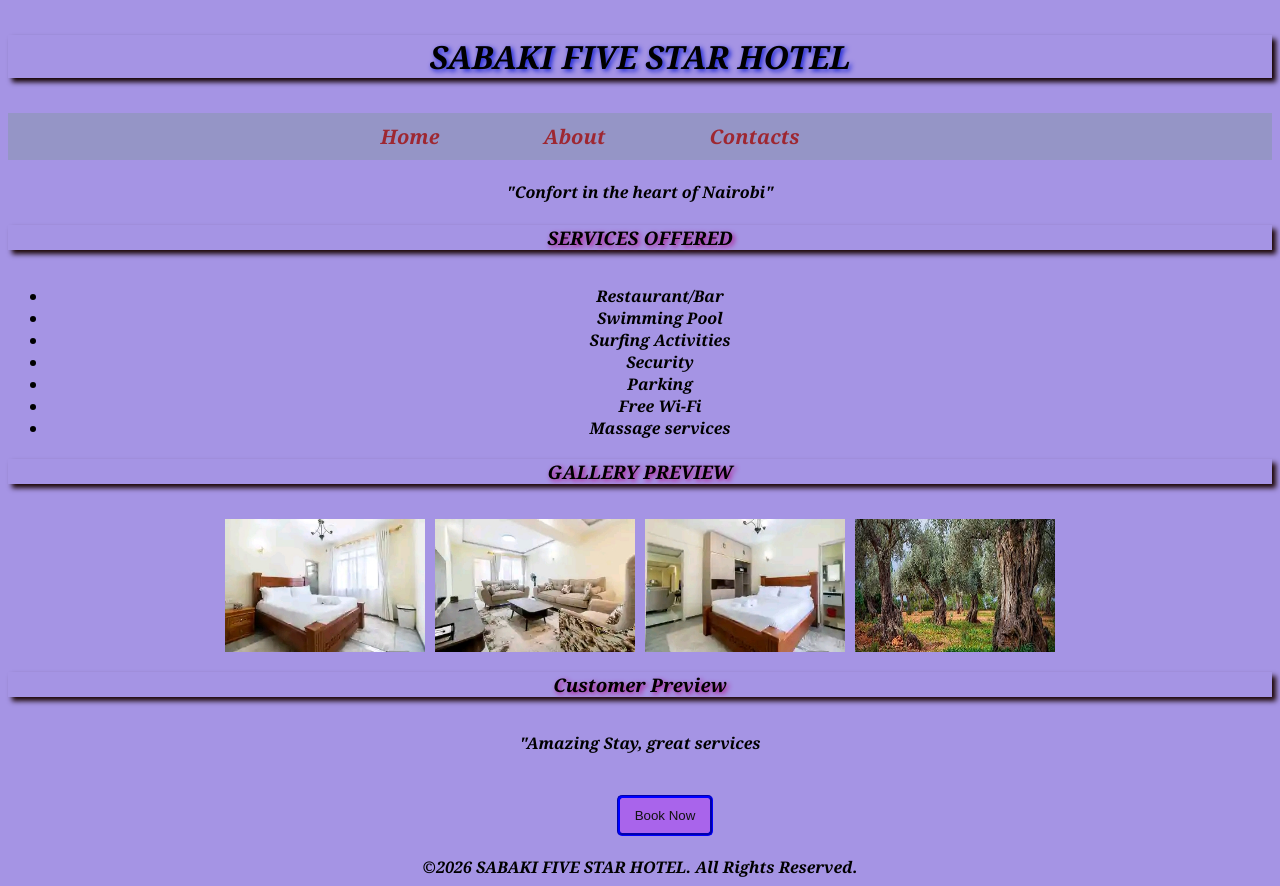
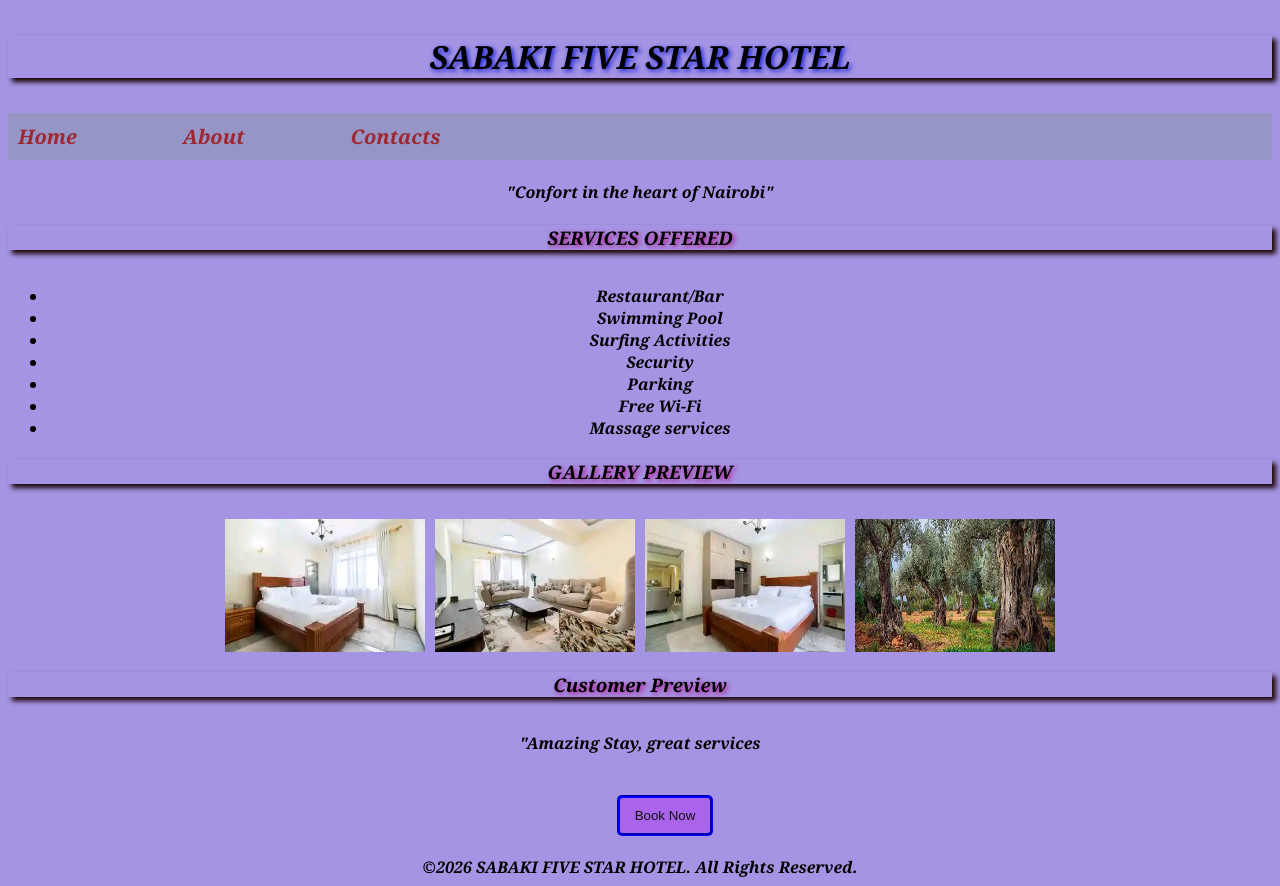
Before and after one commit to mwendwajacob616-ops/Hotel_Web, a plain HTML site: page index.html in a window 1280 px wide. Drawn offline with Linux system fonts and the light colour scheme.

Commit message:
nav styling and gallery centering

```diff
--- a/General.css
+++ b/General.css
@@ -6,9 +6,10 @@ body{
     font-weight: bold;
 }
 nav{
+    display: flex;
     background-color: #9595c6;
     padding: 10px;
-    gap: 5px;
+    gap: 6px;
 }
 nav a{
     color:rgb(158, 39, 49);
```
